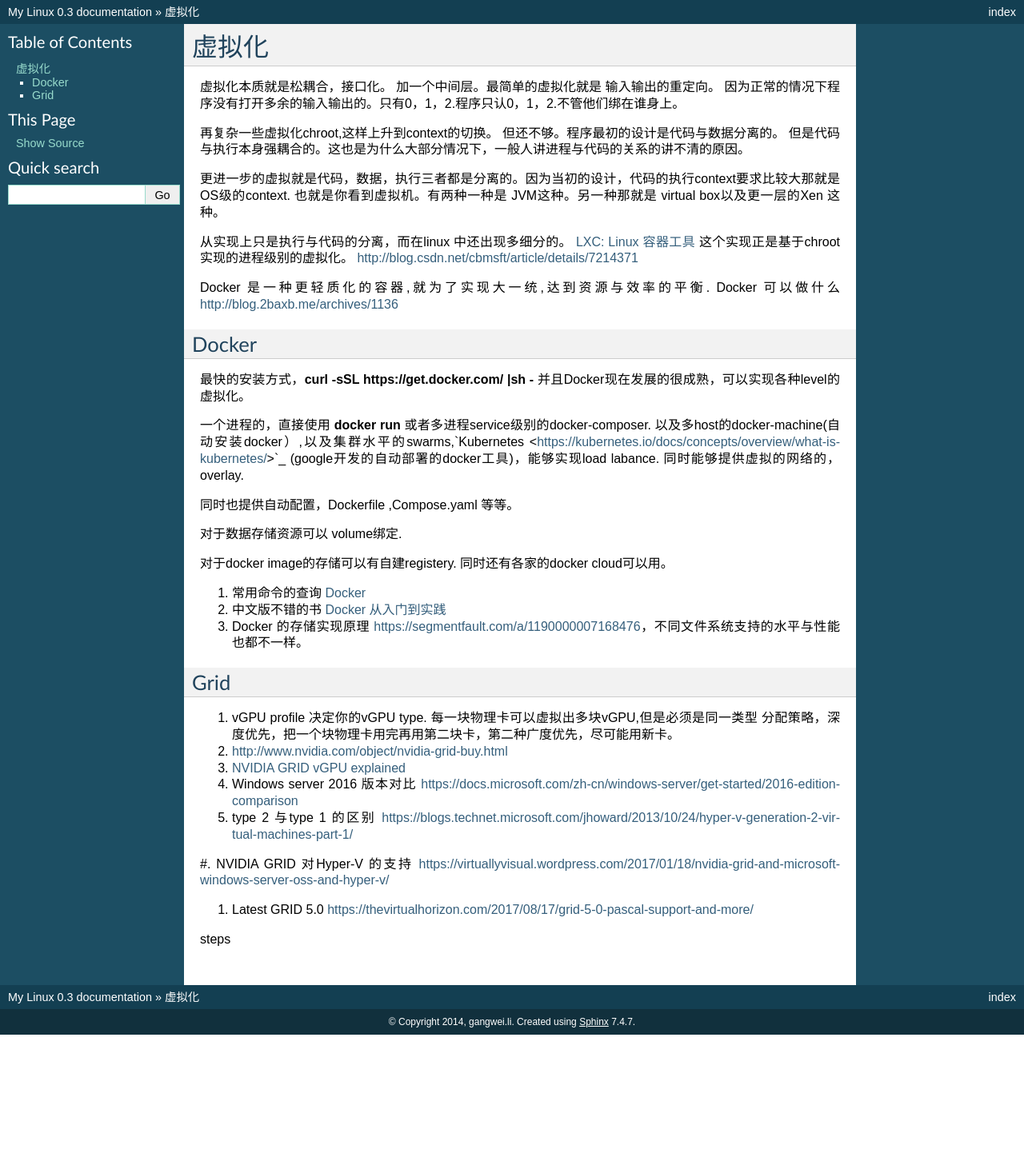
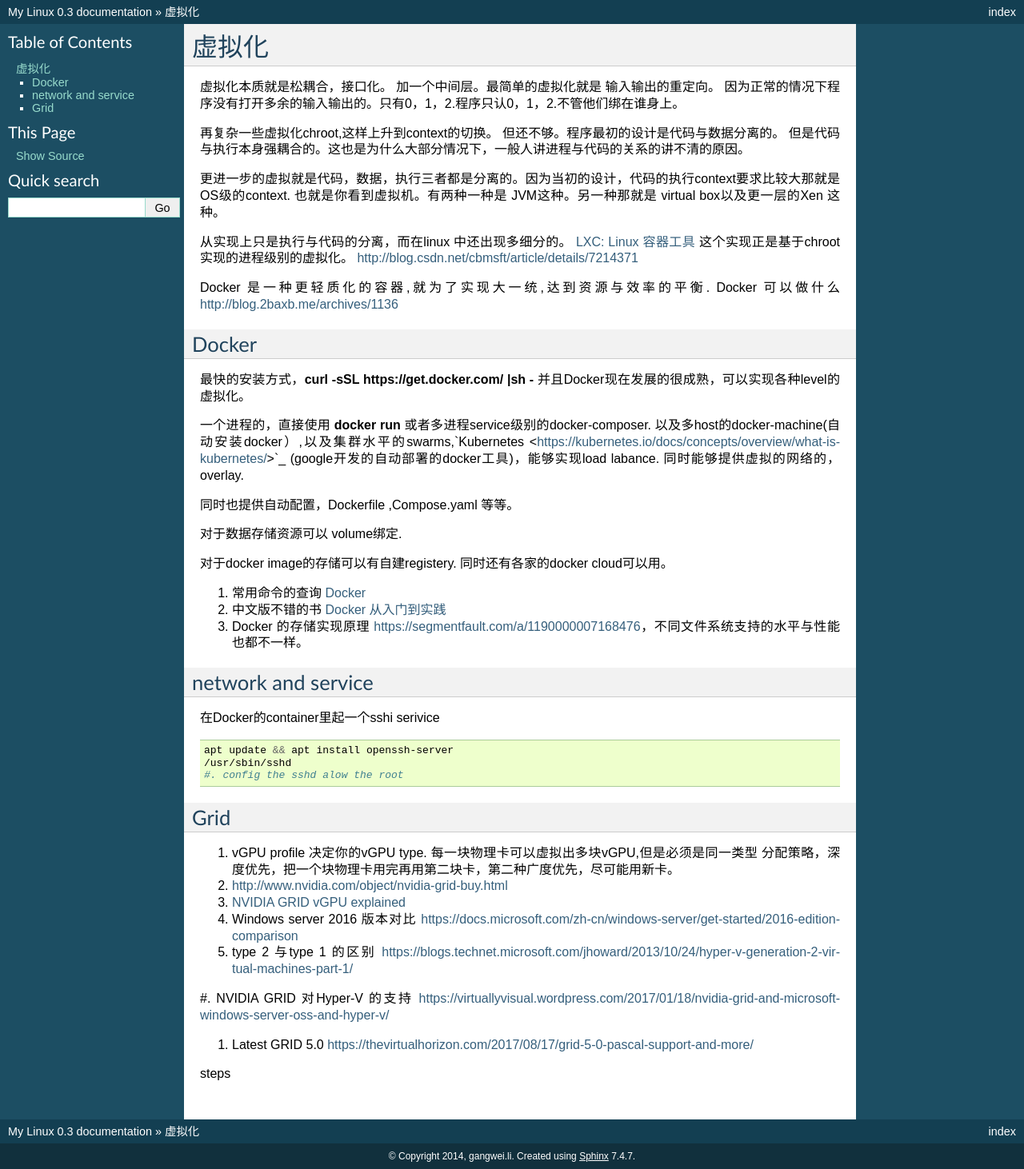
Before and after one commit to gwli/MyLinux, a Sphinx documentation site: the page built from source/content/Stage_3/Virtualization.rst, in a window 1280 px wide. Shown: the whole page at 80% size. Built offline with Sphinx 7.4.7, drawn with Linux system fonts in a browser that asks for light colours; formulas are drawn with MathJax 3; before the commit the page ends 1294 px from its top, so only the background shows below that.

Commit message:
update docker and apt-cache policy

```diff
--- a/source/content/Stage_1/LinuxInstall.rst
+++ b/source/content/Stage_1/LinuxInstall.rst
@@ -50,6 +50,9 @@
    APT::Get::Assume-Yes "true";
    APT::Get::force-yes "true";
    apt-cache search 库。
+
+   // get the lib url
+   apt-cache policy "xxxlib"
 
 如果出现 出现PGP key error 缺 key
 ---------------------------------
--- a/source/content/Stage_3/Virtualization.rst
+++ b/source/content/Stage_3/Virtualization.rst
@@ -36,6 +36,16 @@
 
 #. Docker 的存储实现原理 https://segmentfault.com/a/1190000007168476，不同文件系统支持的水平与性能也都不一样。
 
+network and service
+====================
+
+在Docker的container里起一个sshi serivice
+
+.. code-block:: bash
+
+   apt update && apt install openssh-server
+   /usr/sbin/sshd
+   #. config the sshd alow the root
 
 Grid
 ====
--- a/source/content/Stage_3/XVirtualFramebuffer.rst
+++ b/source/content/Stage_3/XVirtualFramebuffer.rst
@@ -2,6 +2,7 @@
 ============
 
 http://en.wikipedia.org/wiki/Xvfb virtual is reality. it come to true. due the hardware, we could have logic device for it.
+
 See also
 ========
 
```
